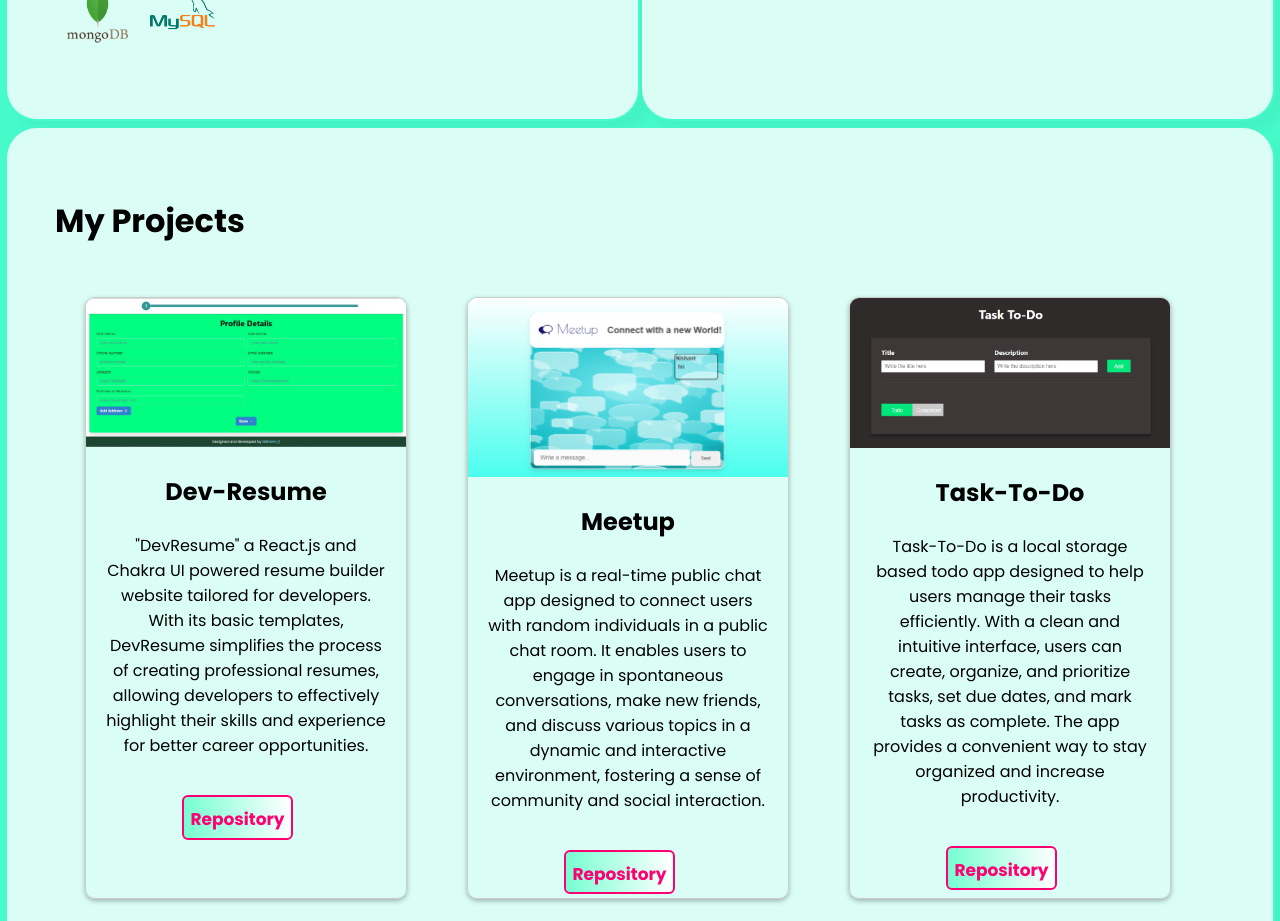
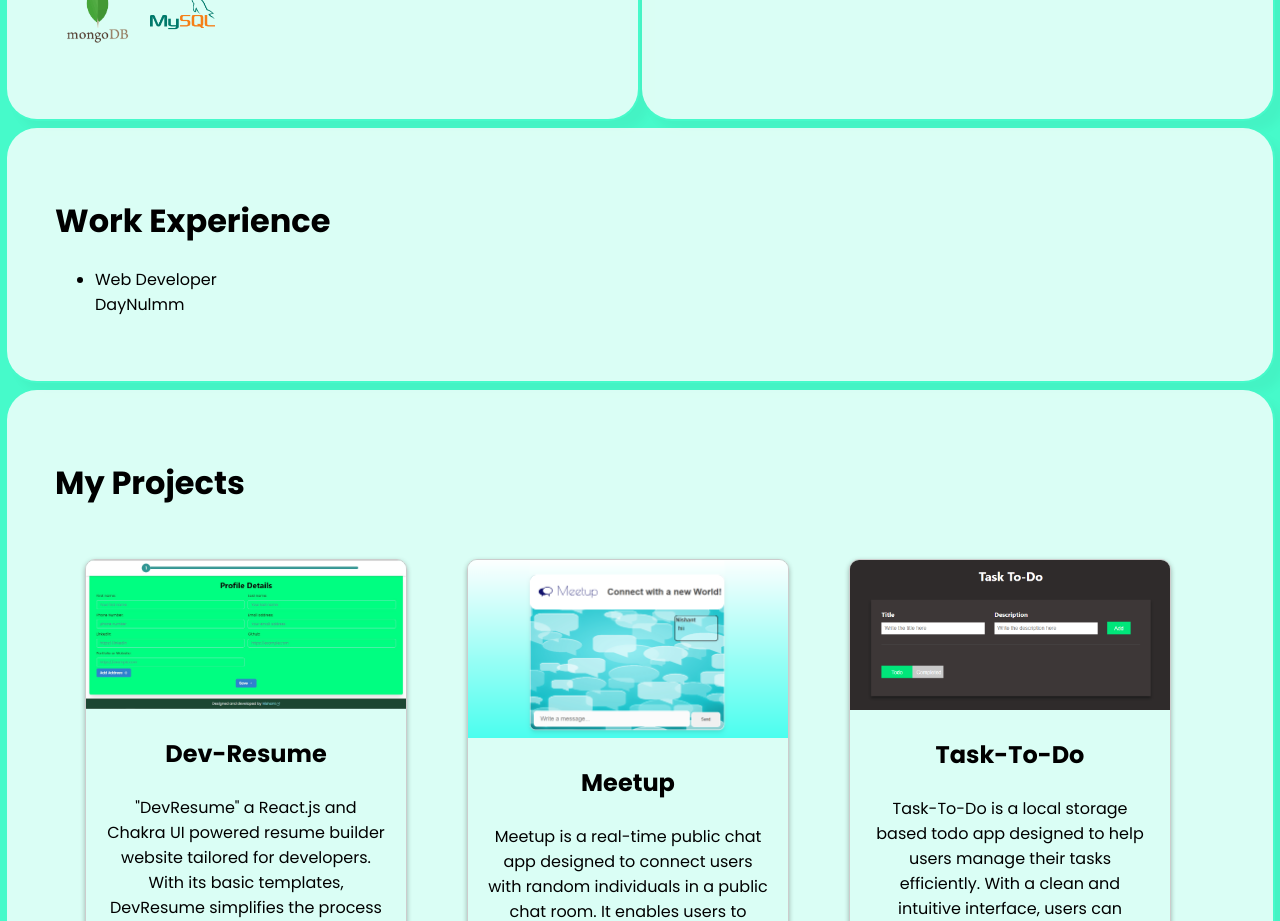
Before and after one commit to Nishant4coding/My-Portfolio, a React (Create React App) app: page / in a window 1280 px wide. Shown: the part 1560-2481 px from the top of the page. Built offline with nearby package versions, Linux system fonts and the light colour scheme.

Commit message:
tech update

```diff
--- a/src/App.js
+++ b/src/App.js
@@ -6,6 +6,7 @@ import Education from "./Components/Education";
 import Project from "./Components/Project";
 import Contact from "./Components/Contact";
 import Footer from "./Components/Footer";
+import Experience from "./Components/Experience";
 
 function App() {
   return (
@@ -19,8 +20,9 @@ function App() {
         image="./Nishant Srivastava.jpg"
       />
 <Technology/>
+<Experience/>
 <Project/>
-      {/* <Education/> */}
+
     <Contact/>
     <Footer/>
     </>
--- /dev/null
+++ b/src/Components/Experience.jsx
@@ -0,0 +1,18 @@
+import React from 'react'
+import "./Intro.css"
+function Experience() {
+  return (
+    <div className="main" id="contact">
+        <div className="Info-2">
+                <h1>Work Experience</h1>
+            <div className='exp'>
+                <ul><li>Web Developer</li>
+                DayNulmm</ul>
+
+            </div>
+        </div>
+    </div>
+  )
+}
+
+export default Experience
--- a/src/Components/Technology.css
+++ b/src/Components/Technology.css
@@ -20,6 +20,8 @@
 .icons {
   margin-bottom: 10px;
   margin-top: -20px;
+  display: inline-block; /* or any other appropriate display property */
+  transition: transform 0.2s;
 }
 .icons img {
   margin: 10px;
@@ -104,6 +106,9 @@ ul.time-line.li::before{
   padding: 20px;
   text-align: center;
 }
+.icons:hover{
+  transform: scale(1.1);
+}
 
 /* When you mouse over the container, fade in the overlay title */
 .container:hover .overlay {
```
